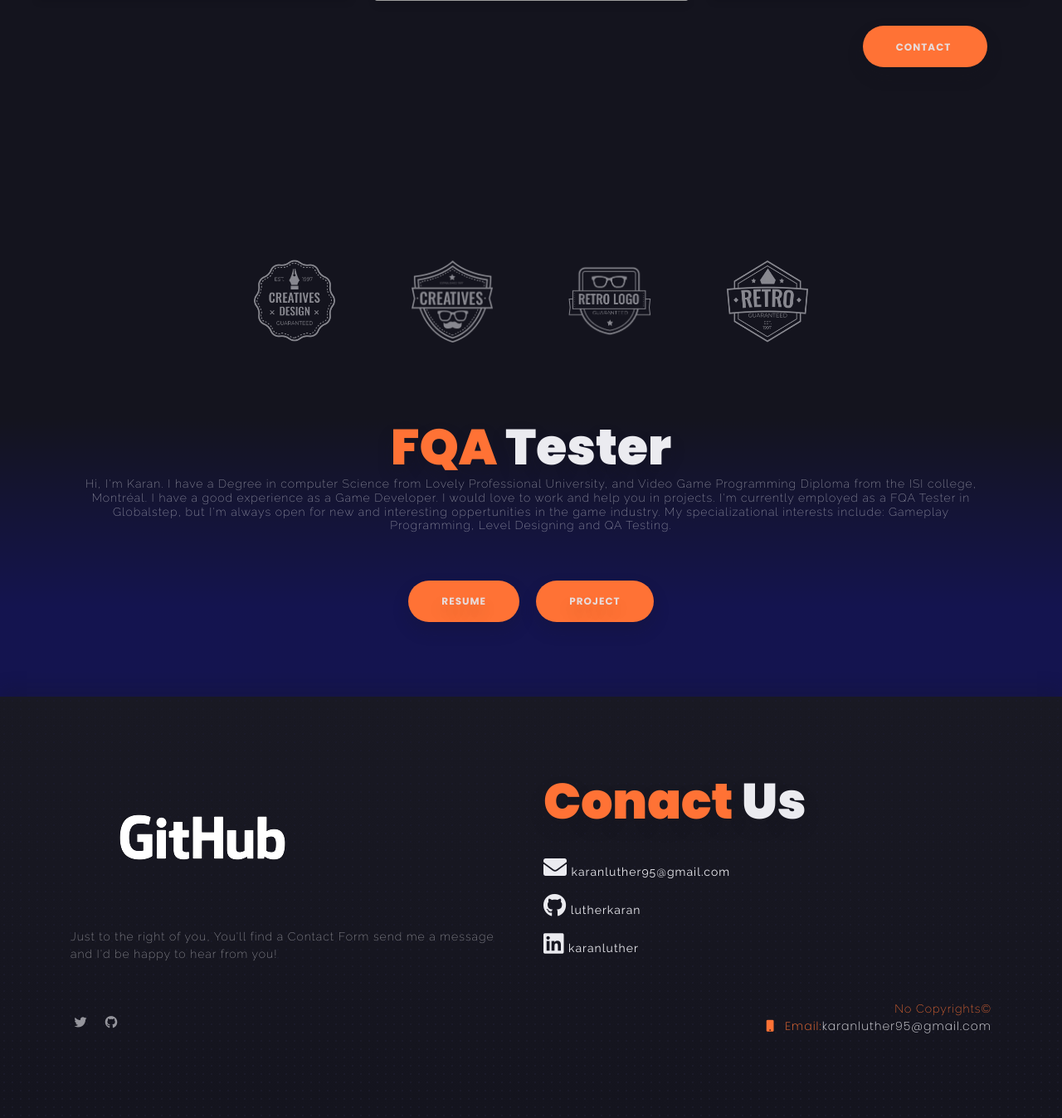
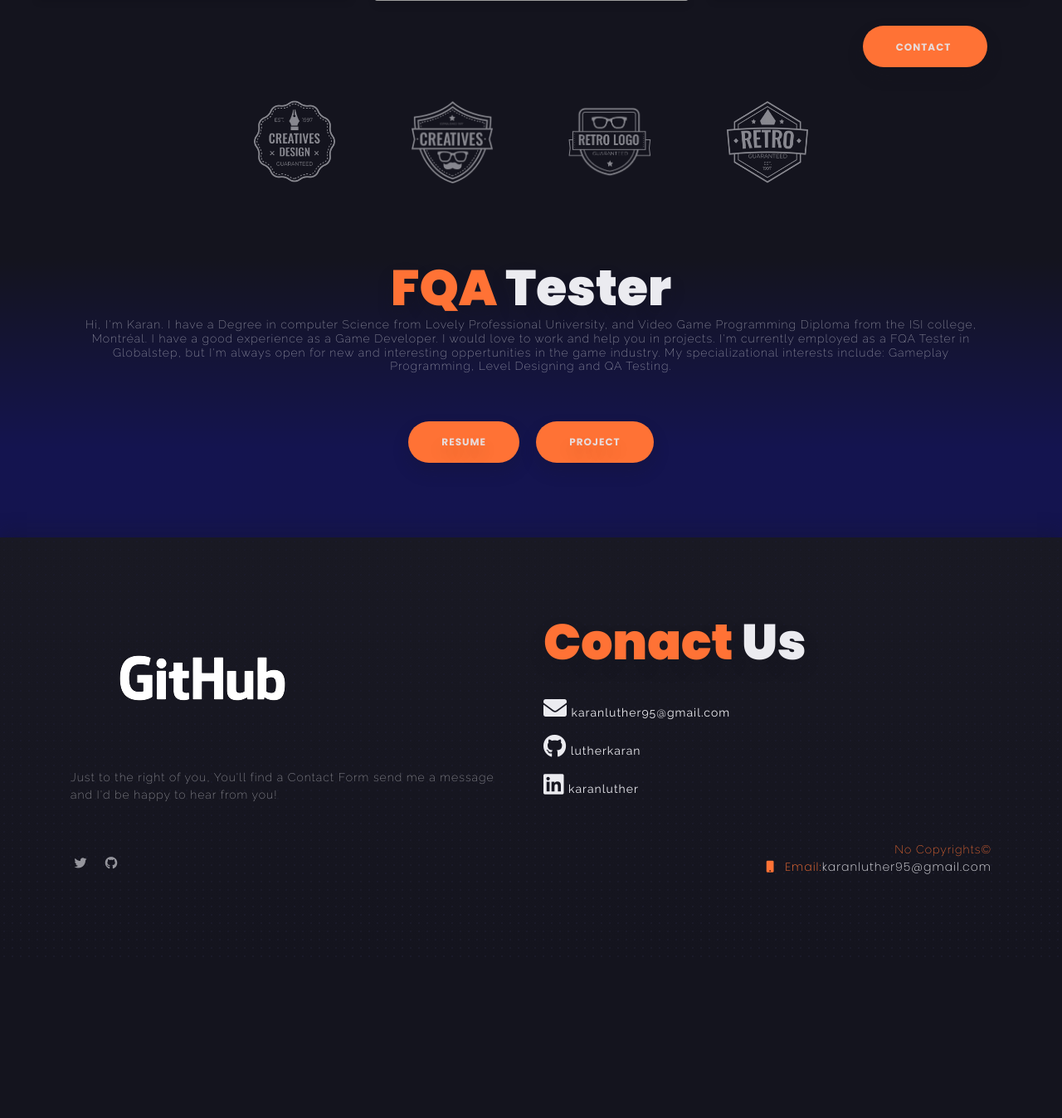
Before and after one commit to lutherkaran/lutherkaran.github.io, a PHP site: page / in a window 1280 px wide. Shown: the part 1789-3137 px from the top of the page at 83% size. After the commit the page ends 2843 px from the top, so only its background shows below. Run offline with PHP 8.4, Linux system fonts and the light colour scheme; some libraries are stand-ins or nearby versions; grey boxes are pictures that could not be loaded.

Commit message:
changes css

```diff
--- a/css/luther-site.css
+++ b/css/luther-site.css
@@ -1,3 +1,6 @@
 body{scroll-behavior: smooth;transition: .4s all ease;-webkit-transition: .4s all ease;}
 /*.h-auto{height: -webkit-fill-available !important;}*/
-.page-wrapper{overflow-y: scroll;}
+body, .page-wrapper, .frame{overflow-y: scroll;}
+@media(min-width: 1200px){
+	#brands{margin-top: -15%;}
+}
```
